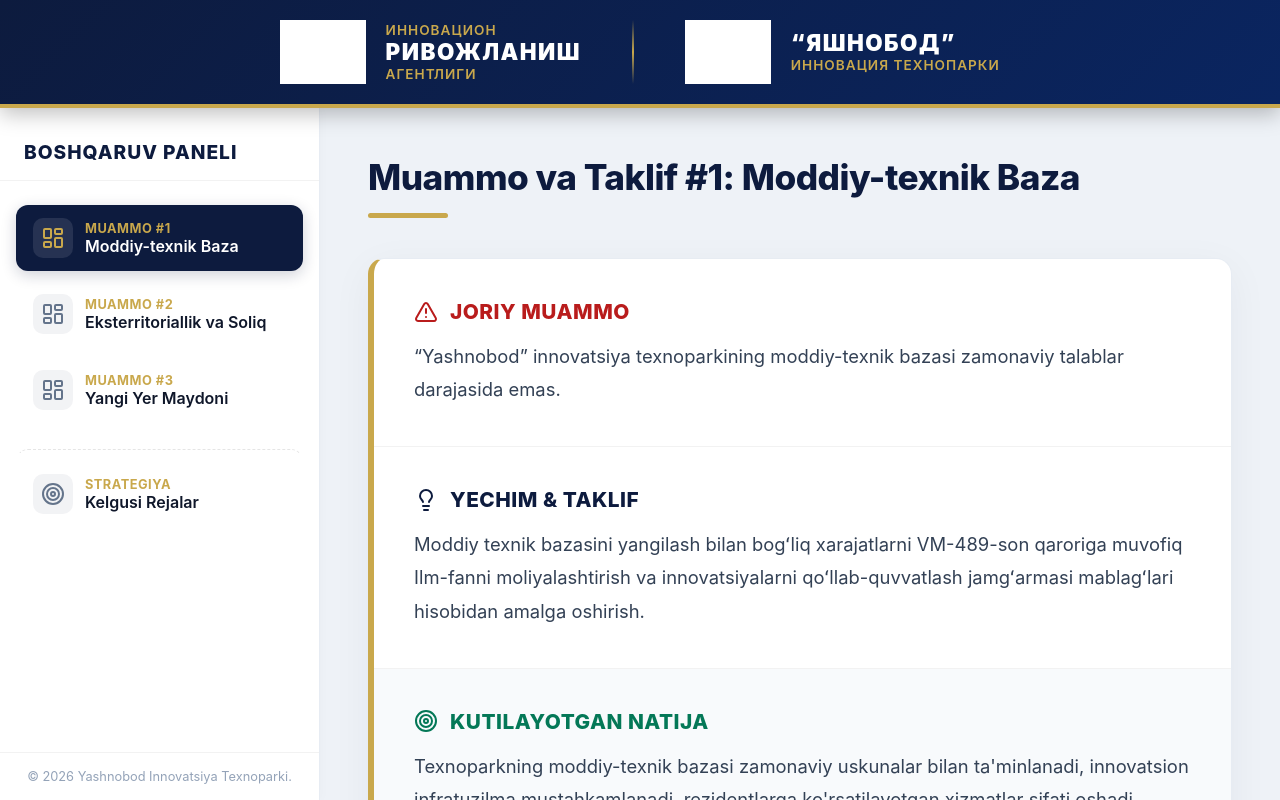
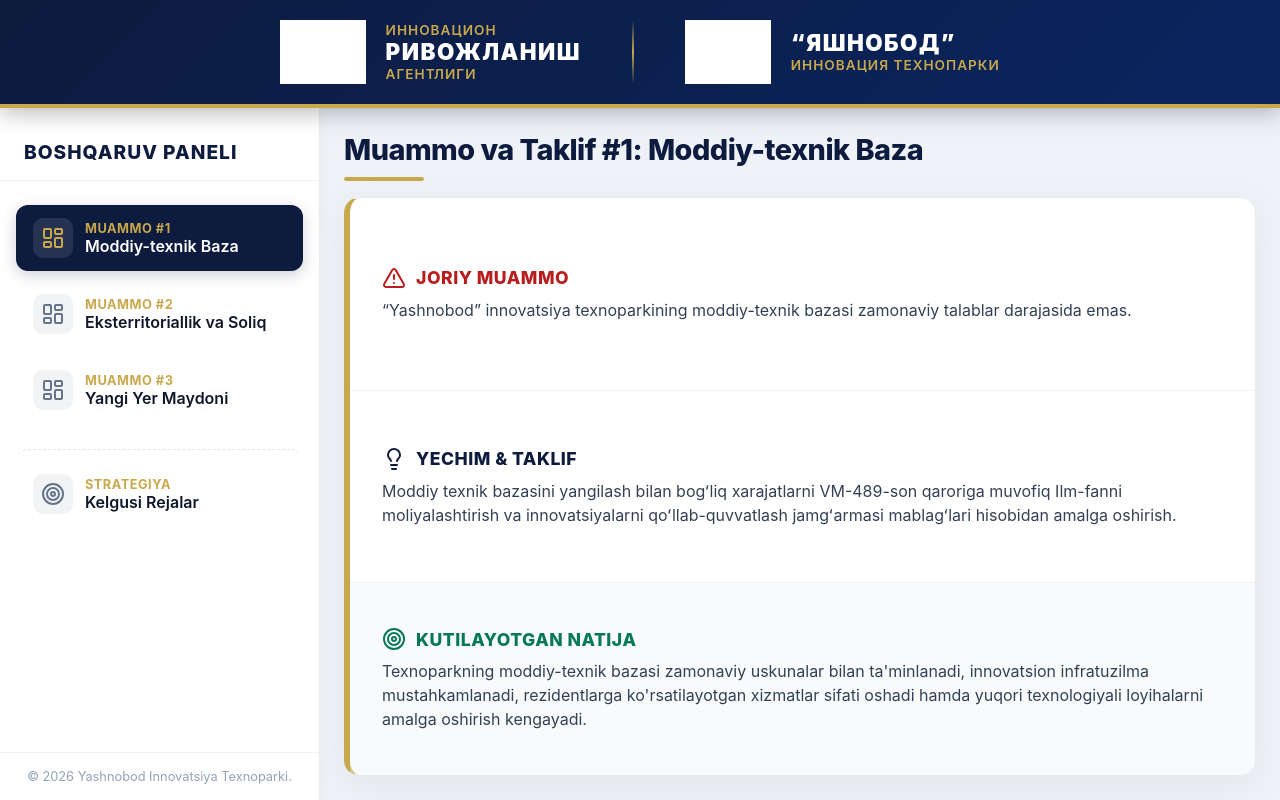
Before and after one commit to Yashnarbek-Samiyev/Flanshet-2-Yashnobod-Innovation-Texnopark, a React (Vite) app: page / in a window 1280 px wide. Built offline with nearby package versions, Linux system fonts and the light colour scheme; grey boxes are pictures that could not be loaded.

Commit message:
Strictly disable scroll and compress UI to fit exactly into 100vh

```diff
--- a/src/index.css
+++ b/src/index.css
@@ -223,34 +223,39 @@ body, html {
 .content-panel {
     flex: 1;
     background-color: var(--bg-main);
-    padding: 3rem;
-    overflow-y: auto; /* Internal scroll only for the content */
+    padding: 1.5rem;
+    overflow: hidden !important; /* STRICTLY NO SCROLL */
     display: flex;
     justify-content: center;
+    align-items: flex-start;
 }
 
 .active-view {
     width: 100%;
-    max-width: 900px;
+    max-width: 1000px;
+    height: 100%;
+    display: flex;
+    flex-direction: column;
 }
 
 .view-header {
-    margin-bottom: 2.5rem;
+    margin-bottom: 1rem;
+    flex-shrink: 0;
 }
 
 .view-header h2 {
     color: var(--accent-navy);
-    font-size: 2.2rem;
+    font-size: 1.8rem;
     font-weight: 800;
     letter-spacing: -0.5px;
 }
 
 .header-line {
     width: 80px;
-    height: 5px;
+    height: 4px;
     background-color: var(--accent-gold);
-    margin-top: 15px;
-    border-radius: 3px;
+    margin-top: 10px;
+    border-radius: 2px;
 }
 
 /* REPORT CONTENT (Inside Tab) */
@@ -260,12 +265,19 @@ body, html {
     box-shadow: 0 10px 40px rgba(13, 27, 62, 0.05);
     border: 1px solid var(--card-border);
     border-left: 6px solid var(--accent-gold);
-    overflow: hidden;
+    display: flex;
+    flex-direction: column;
+    flex: 1;
+    justify-content: center;
 }
 
 .report-section {
-    padding: 2.5rem;
+    padding: 1.2rem 2rem;
     border-bottom: 1px solid rgba(0,0,0,0.05);
+    flex: 1;
+    display: flex;
+    flex-direction: column;
+    justify-content: center;
 }
 
 .report-section:last-child {
@@ -276,20 +288,20 @@ body, html {
 .report-section-header {
     display: flex;
     align-items: center;
-    gap: 12px;
-    margin-bottom: 1rem;
+    gap: 10px;
+    margin-bottom: 0.5rem;
 }
 
 .report-section-header h4 {
-    font-size: 1.3rem;
+    font-size: 1.1rem;
     font-weight: 800;
     text-transform: uppercase;
     letter-spacing: 0.5px;
 }
 
 .report-section p {
-    font-size: 1.15rem;
-    line-height: 1.8;
+    font-size: 1rem;
+    line-height: 1.5;
     color: #334155;
 }
 
@@ -300,17 +312,17 @@ body, html {
 /* TIMELINE CONTENT -> GRID COMPACT (Inside Tab) */
 .plans-grid-compact {
     display: grid;
-    grid-template-columns: repeat(auto-fit, minmax(210px, 1fr));
-    gap: 1.5rem;
+    grid-template-columns: repeat(4, 1fr); /* Force 4 columns to fit 7 items in 2 rows */
+    gap: 1rem;
     align-items: stretch;
-    padding: 0.5rem;
+    padding: 0;
 }
 
 .plan-compact-card {
     background: white;
-    padding: 1.5rem 1rem;
+    padding: 1rem 0.5rem;
     border-radius: 12px;
-    box-shadow: 0 4px 15px rgba(0,0,0,0.03);
+    box-shadow: 0 4px 10px rgba(0,0,0,0.03);
     border: 1px solid var(--card-border);
     border-top: 4px solid var(--accent-navy);
     display: flex;
@@ -323,25 +335,25 @@ body, html {
 .plan-compact-card:hover {
     border-top-color: var(--accent-gold);
     box-shadow: 0 8px 25px rgba(0,0,0,0.08);
-    transform: translateY(-5px);
+    transform: translateY(-3px);
 }
 
 .plan-compact-icon {
-    width: 50px;
-    height: 50px;
+    width: 36px;
+    height: 36px;
     background: rgba(13, 27, 62, 0.05);
     color: var(--accent-navy);
     border-radius: 50%;
     display: flex;
     align-items: center;
     justify-content: center;
-    margin-bottom: 1rem;
+    margin-bottom: 0.8rem;
     transition: all 0.3s ease;
 }
 
 .plan-compact-icon i {
-    width: 24px;
-    height: 24px;
+    width: 20px;
+    height: 20px;
 }
 
 .plan-compact-card:hover .plan-compact-icon {
@@ -350,8 +362,8 @@ body, html {
 }
 
 .plan-compact-text p {
-    font-size: 0.95rem;
-    line-height: 1.5;
+    font-size: 0.85rem;
+    line-height: 1.3;
     color: var(--text-main);
     font-weight: 500;
 }
```
